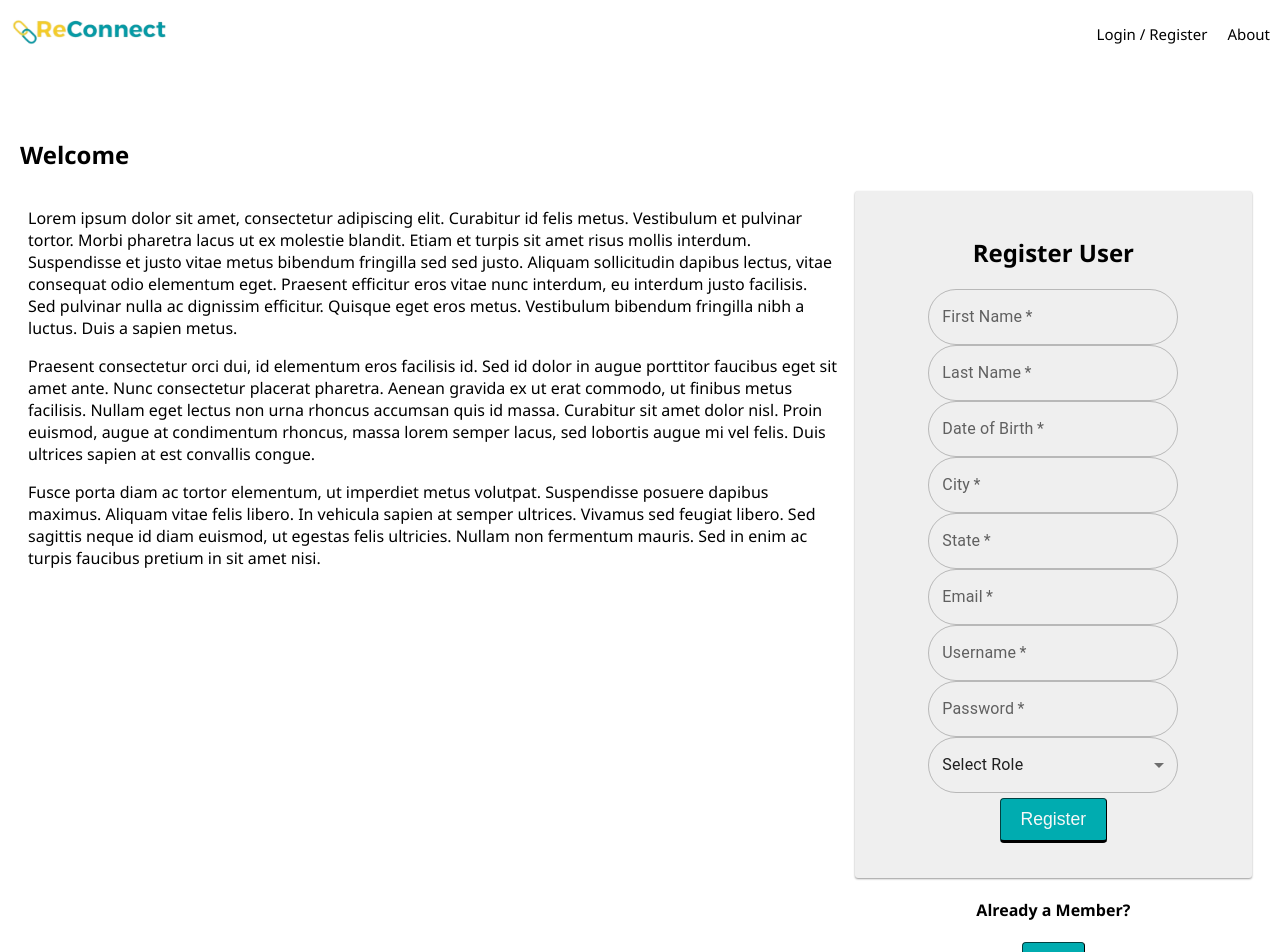
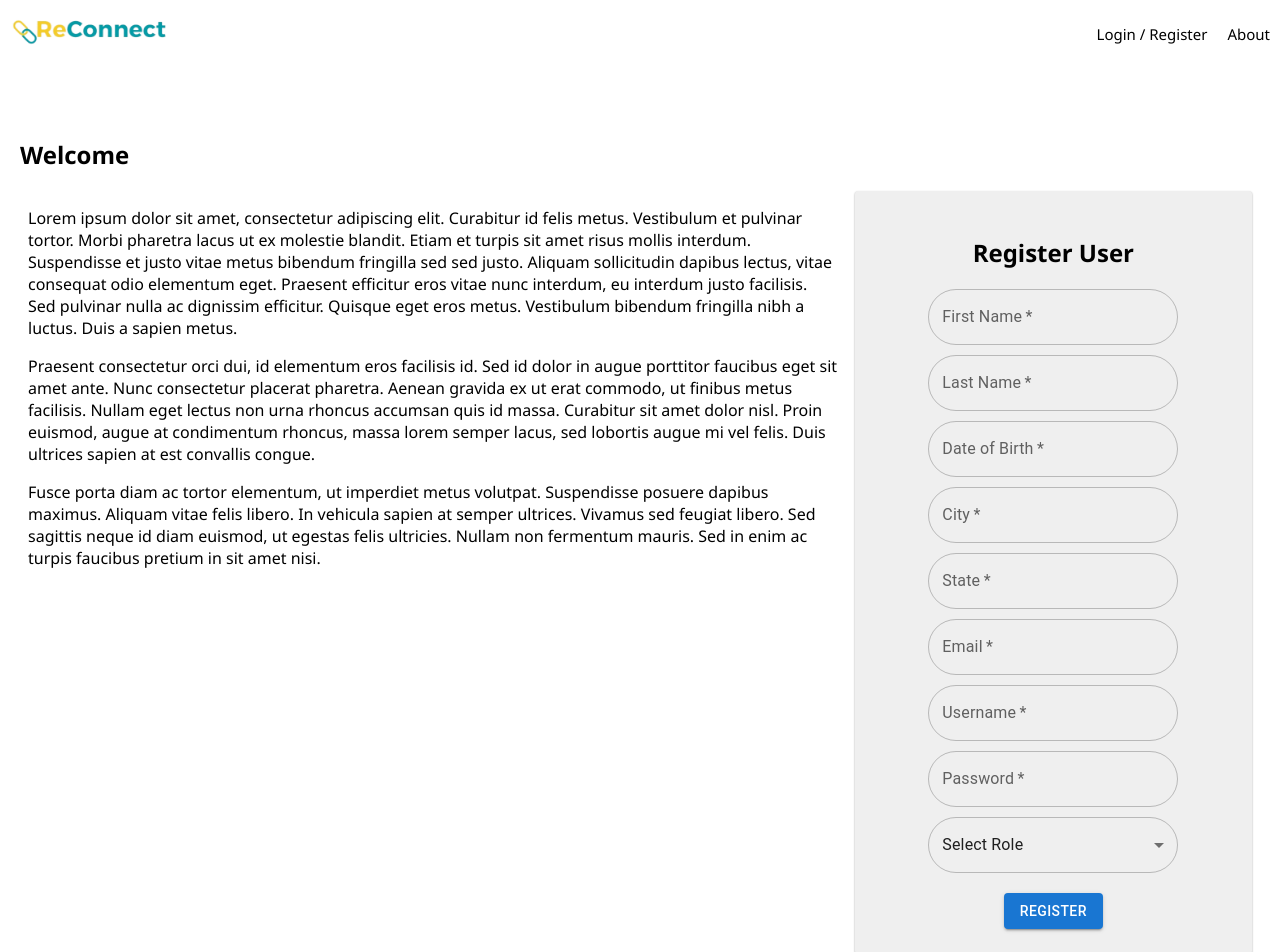
Before and after one commit to johnmborin/ReConnect, a React (Create React App) app: page /#/home in a window 1280 px wide. Shown: the top 952 px of the page. Built offline with nearby package versions, Linux system fonts and the light colour scheme; no server answers.

Commit message:
added a contained button from material UI

```diff
--- a/src/components/RegisterForm/RegisterForm.jsx
+++ b/src/components/RegisterForm/RegisterForm.jsx
@@ -5,6 +5,7 @@ import { useDispatch, useSelector } from 'react-redux';
 import TextField from '@mui/material/TextField';
 import Select from '@mui/material/Select';
 import MenuItem from '@mui/material/MenuItem';
+import ContainedButton from '@mui/material/Button';
 
 function RegisterForm() {
   const [firstName, setFirstName] = useState('');
@@ -46,7 +47,7 @@ function RegisterForm() {
           {errors.registrationMessage}
         </h3>
       )}
-      <div>
+      <div style={{ marginBottom: '10px' }}>
         <TextField
         InputProps={{
           style: {
@@ -63,7 +64,7 @@ function RegisterForm() {
           onChange={(event) => setFirstName(event.target.value)}
         />
       </div>
-      <div>
+      <div style={{ marginBottom: '10px' }}>
         <TextField
         InputProps={{
           style: {
@@ -80,7 +81,7 @@ function RegisterForm() {
           onChange={(event) => setLastName(event.target.value)}
         />
       </div>
-      <div>
+      <div style={{ marginBottom: '10px' }}>
         <TextField
         InputProps={{
           style: {
@@ -97,7 +98,7 @@ function RegisterForm() {
           onChange={(event) => setDateOfBirth(event.target.value)}
         />
       </div>
-      <div>
+      <div style={{ marginBottom: '10px' }}>
         <TextField
         InputProps={{
           style: {
@@ -114,7 +115,7 @@ function RegisterForm() {
           onChange={(event) => setCity(event.target.value)}
         />
       </div>
-      <div>
+      <div style={{ marginBottom: '10px' }}>
         <TextField
         InputProps={{
           style: {
@@ -131,7 +132,7 @@ function RegisterForm() {
           onChange={(event) => setState(event.target.value)}
         />
       </div>
-      <div>
+      <div style={{ marginBottom: '10px' }}>
         <TextField
         InputProps={{
           style: {
@@ -148,7 +149,7 @@ function RegisterForm() {
           onChange={(event) => setEmail(event.target.value)}
         />
       </div>
-      <div>
+      <div style={{ marginBottom: '10px' }}>
         <TextField
         InputProps={{
           style: {
@@ -165,7 +166,7 @@ function RegisterForm() {
           onChange={(event) => setUsername(event.target.value)}
         />
       </div>
-      <div>
+      <div style={{ marginBottom: '10px' }}>
         <TextField
         InputProps={{
           style: {
@@ -182,7 +183,7 @@ function RegisterForm() {
           onChange={(event) => setPassword(event.target.value)}
         />
       </div>
-      <div>
+      <div style={{ marginBottom: '20px' }}>
         <label htmlFor="role">
           <Select
             value={role}
@@ -200,7 +201,13 @@ function RegisterForm() {
         </label>
       </div>
       <div>
-        <input className="btn" type="submit" name="submit" value="Register" />
+        <ContainedButton
+          variant="contained"
+          color="primary"
+          type="submit"
+        >
+          Register
+        </ContainedButton>
       </div>
     </form>
   );
```
